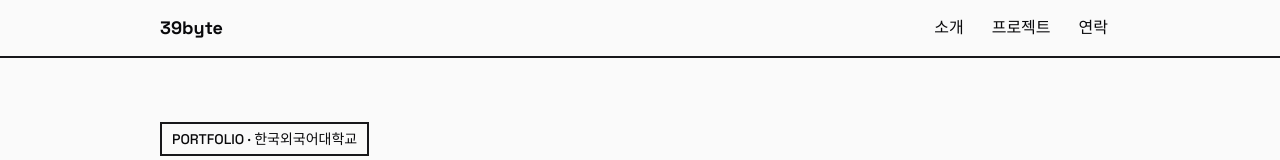
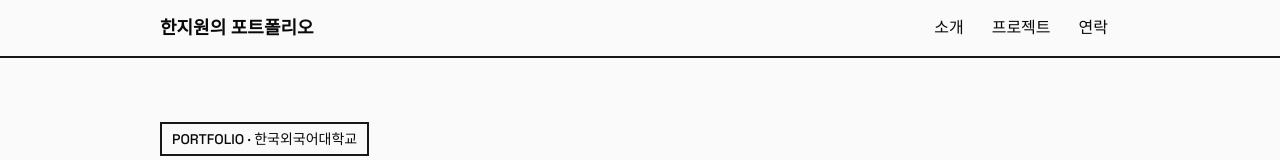
Before and after one commit to 39byte/39byte.github.io, a plain HTML site: page index.html in a window 1280 px wide. Shown: the top 160 px of the page. Drawn offline with Linux system fonts and the light colour scheme.

Commit message:
포트폴리오 제목을 '한지원의 포트폴리오'로 변경
Co-Authored-By: Claude Opus 5.5 <noreply@anthropic.com>

```diff
--- a/index.html
+++ b/index.html
@@ -3,7 +3,7 @@
 <head>
   <meta charset="utf-8">
   <meta name="viewport" content="width=device-width, initial-scale=1">
-  <title>39byte | 웹 서비스 · GNN 리뷰 탐지 · 브라우저 게임</title>
+  <title>한지원의 포트폴리오</title>
   <meta name="description" content="39byte의 포트폴리오. 웹 서비스, GNN 기반 가짜 리뷰 탐지, 브라우저 게임을 만듭니다.">
   <link rel="preconnect" href="https://fonts.googleapis.com">
   <link rel="preconnect" href="https://fonts.gstatic.com" crossorigin>
@@ -94,7 +94,7 @@
 
   <header class="top">
     <div class="wrap">
-      <a class="logo" href="#">39byte</a>
+      <a class="logo" href="#">한지원의 포트폴리오</a>
       <nav aria-label="주요 메뉴">
         <a href="#about">소개</a>
         <a href="#projects">프로젝트</a>
```
